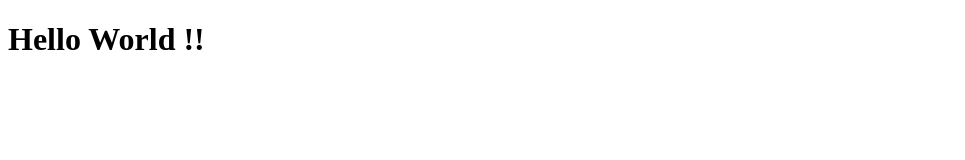
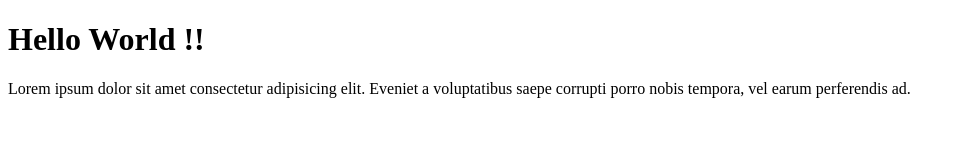
Before and after one commit to HaykalRadiandra/web-desain, a plain HTML site: page register.html in a window 1280 px wide. Shown: the whole page, without its empty margins (0-965 px from the left). Drawn offline with Linux system fonts and the light colour scheme.

Commit message:
#1 - feat - add p for content register

```diff
--- a/register.html
+++ b/register.html
@@ -7,5 +7,6 @@
 </head>
 <body>
     <h1>Hello World !!</h1>
+    <p>Lorem ipsum dolor sit amet consectetur adipisicing elit. Eveniet a voluptatibus saepe corrupti porro nobis tempora, vel earum perferendis ad.</p>
 </body>
 </html>
```
